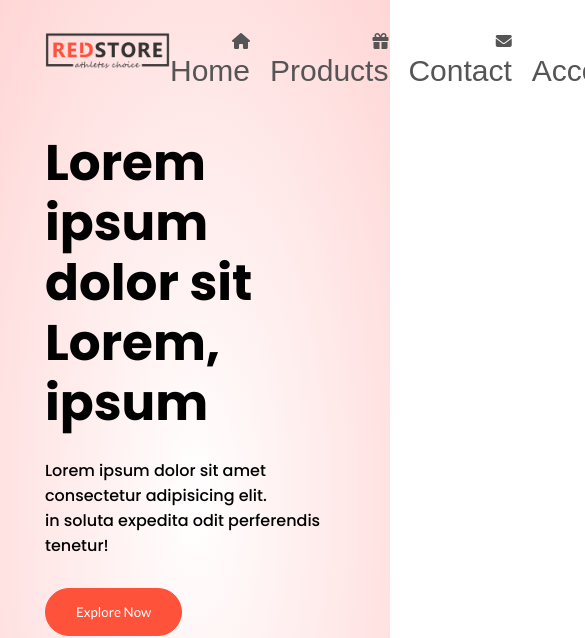
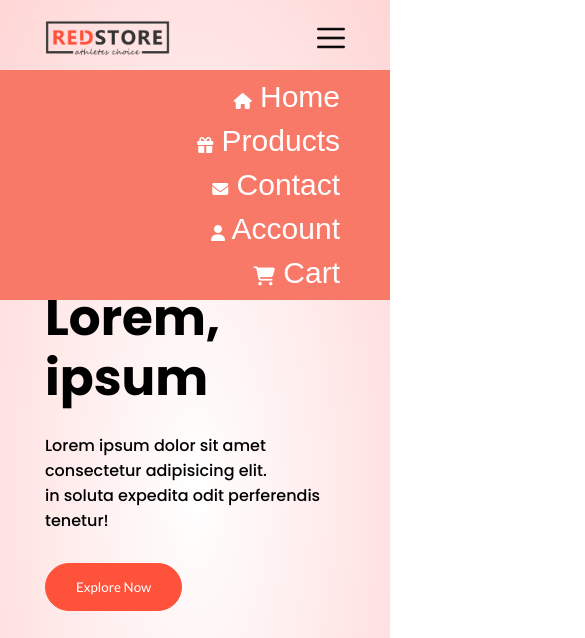
Before and after one commit to CihanLoyan/pure-ecommerce-html-css, a plain HTML site: page index.html in a window 390 px wide. Shown: the top 638 px of the page, 585 px wide, since content can reach past the window. Drawn offline with Linux system fonts and the light colour scheme; a web font is replaced by a local one.

Commit message:
media query for navbar

```diff
--- a/style.css
+++ b/style.css
@@ -260,3 +260,28 @@ small {
     width: 28px;
     margin-bottom: 7px;
 }
+
+@media(max-width:768px){
+    nav ul {
+        position: absolute;
+        top: 70px;
+        left: 0;
+        background: #f97968;
+        display: block;
+        width: 100%;
+    }
+
+    nav ul li {
+        margin-right: 50px;
+        margin-top: 10px;
+        margin-bottom: 10px;
+    }
+
+    nav ul li a {
+        color: #fff;
+    }
+
+    .fa-solid {
+        display: none;
+    }
+}
```
